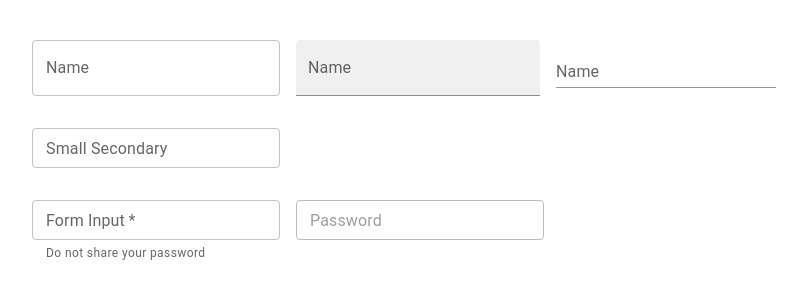
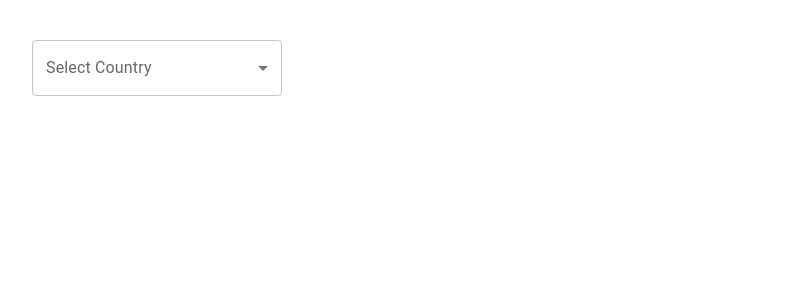
Before and after one commit to Ayush909/styled-components, a React (Vite) app: page / in a window 1280 px wide. Shown: the top 300 px of the page, without its empty margins (8-815 px from the left). Built offline with nearby package versions, Linux system fonts and the light colour scheme.

Commit message:
select dropdown

```diff
--- a/src/App.tsx
+++ b/src/App.tsx
@@ -3,13 +3,15 @@ import "./App.css";
 import { MuiTypography } from "./components/MuiTypography";
 import { MuiButton } from "./components/MuiButton";
 import MuiTextField from "./components/MuiTextField";
+import MuiSelect from "./components/MuiSelect";
 
 function App() {
   return (
     <>
-      <MuiTextField />
+      {/* <MuiTextField /> */}
       {/* <MuiButton /> */}
       {/* <MuiTypography /> */}
+      <MuiSelect />
     </>
   );
 }
--- /dev/null
+++ b/src/components/MuiSelect.tsx
@@ -0,0 +1,34 @@
+import React, { useState } from "react";
+import { Box, TextField, MenuItem } from "@mui/material";
+
+const MuiSelect = () => {
+  const [countries, setCountries] = useState<String[]>([]);
+  //   console.log(countries);
+  const handleChange = (e: React.ChangeEvent<HTMLInputElement>) => {
+    console.log(e.target.value);
+    const value = e.target.value;
+    console.log(typeof value);
+    setCountries(typeof value === "string" ? value.split(",") : value);
+  };
+  console.log(countries);
+  return (
+    <Box width={"250px"}>
+      <TextField
+        label="Select Country"
+        select
+        value={countries}
+        onChange={handleChange}
+        SelectProps={{
+          multiple: true,
+        }}
+        fullWidth
+      >
+        <MenuItem value="IN">India</MenuItem>
+        <MenuItem value="US">USA</MenuItem>
+        <MenuItem value="AU">Australia</MenuItem>
+      </TextField>
+    </Box>
+  );
+};
+
+export default MuiSelect;
--- a/src/components/MuiTextField.tsx
+++ b/src/components/MuiTextField.tsx
@@ -1,5 +1,5 @@
 import React from "react";
-import { Stack, TextField } from "@mui/material";
+import { InputAdornment, Stack, TextField } from "@mui/material";
 
 const MuiTextField = () => {
   return (
@@ -21,8 +21,25 @@ const MuiTextField = () => {
           color="secondary"
           size="small"
           helperText="Do not share your password"
+          error
         />
         <TextField label="Password" type="password" size="small" disabled />
+
+        <TextField label="Read Only" InputProps={{ readOnly: true }} />
+      </Stack>
+      <Stack direction="row" spacing={2}>
+        <TextField
+          label="Amount"
+          InputProps={{
+            startAdornment: <InputAdornment position="start">$</InputAdornment>,
+          }}
+        />
+        <TextField
+          label="Weight"
+          InputProps={{
+            endAdornment: <InputAdornment position="end">Kg</InputAdornment>,
+          }}
+        />
       </Stack>
     </Stack>
   );
```
